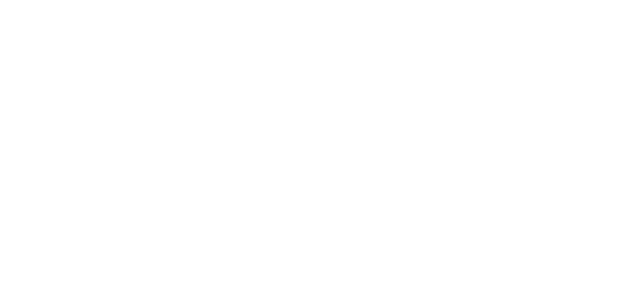
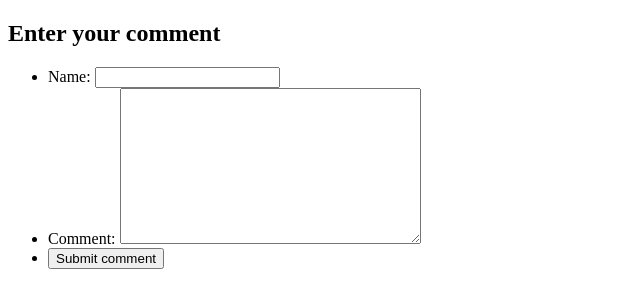
Before and after one commit to minhnguyen9702/MDN_Forms, a plain HTML site: page other_controls/index.html in a window 1280 px wide. Shown: the whole page, without its empty margins (0-640 px from the left). Drawn offline with Linux system fonts and the light colour scheme.

Commit message:
complete other controls 1

```diff
--- a/other_controls/index.html
+++ b/other_controls/index.html
@@ -1,12 +1,31 @@
 <!DOCTYPE html>
 <html lang="en">
+
 <head>
-    <meta charset="UTF-8">
-    <meta http-equiv="X-UA-Compatible" content="IE=edge">
-    <meta name="viewport" content="width=device-width, initial-scale=1.0">
-    <title>Document</title>
+  <meta charset="UTF-8">
+  <meta http-equiv="X-UA-Compatible" content="IE=edge">
+  <meta name="viewport" content="width=device-width, initial-scale=1.0">
+  <title>Document</title>
 </head>
+
 <body>
+  <form>
+    <h2>Enter your comment</h2>
+    <ul>
+      <li>
+        <label for="name">Name:</label>
+        <input type="text" name="name" id="name">
+      </li>
+      <li>
+        <label for="comment">Comment:</label>
+        <textarea name="comment" id="comment" cols="35" rows="10" maxlength="100"></textarea>
+        <!-- add your input here  -->
+      </li>
+      <li>
+        <button>Submit comment</button>
+      </li>
+    </ul>
+  </form>
+</body>
 
-</body>
 </html>
```
